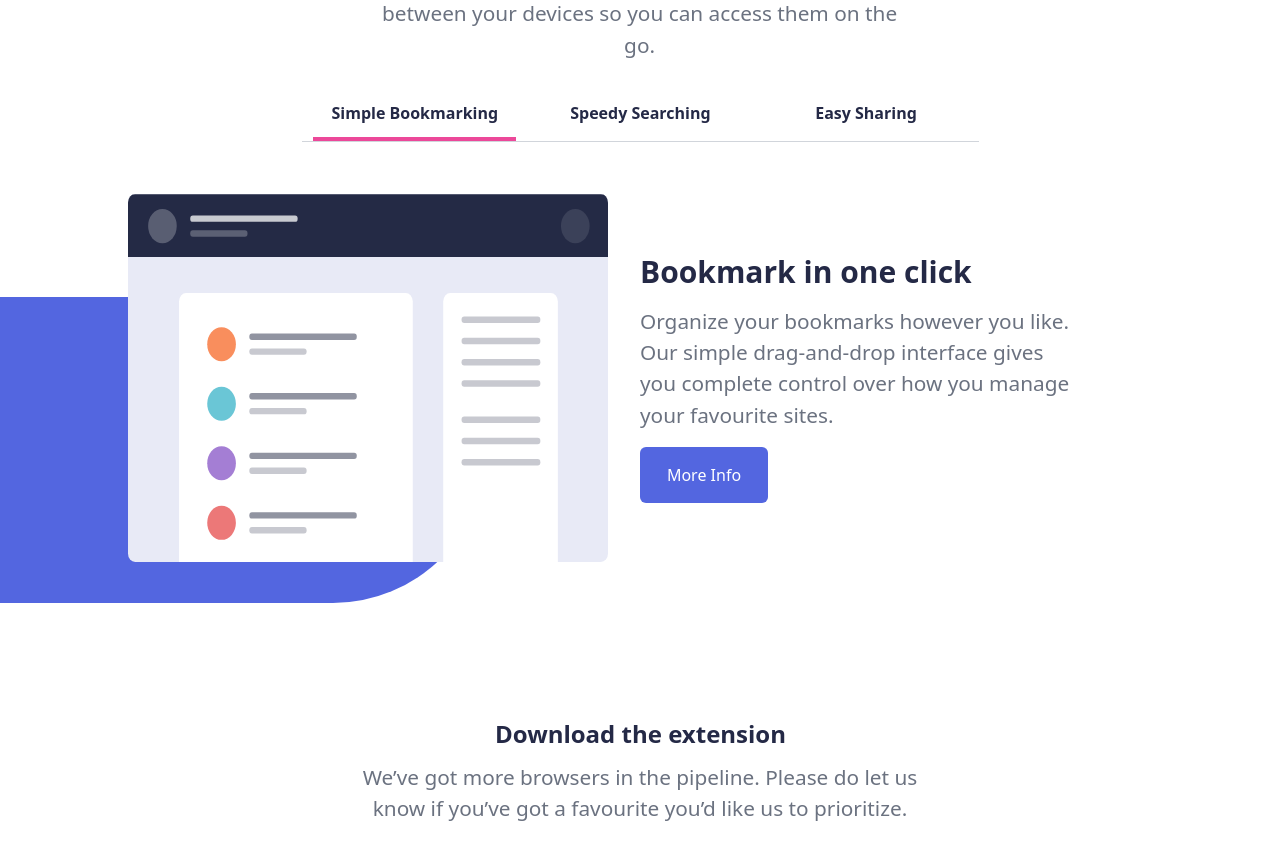
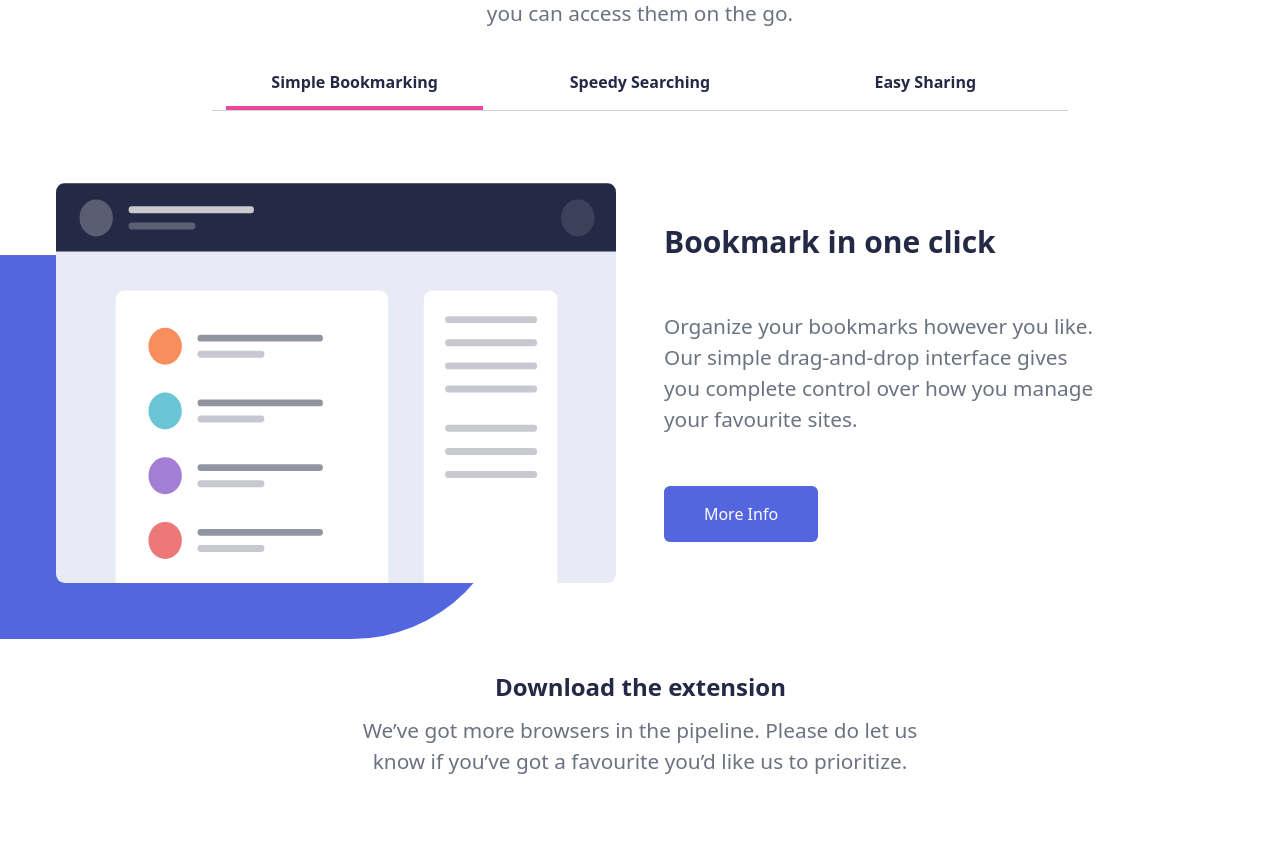
Before and after one commit to AlexisKcc8/landing-page-bookmark, a React (Vite) app: page / in a window 1280 px wide. Shown: the part 1020-1880 px from the top of the page. Built offline with nearby package versions, Linux system fonts and the light colour scheme.

Commit message:
height fix ready in section features

```diff
--- a/src/components/ItemSlide.jsx
+++ b/src/components/ItemSlide.jsx
@@ -9,26 +9,26 @@ export const ItemSlide = (props) => {
     <li
       key={idSlide}
       id={idSlide}
-      className=" absolute top-0 left-0 transition-opacity w-full h-auto bg-white opacity-0 first:opacity-100 target:opacity-100 lg:flex "
+      className=" absolute top-0 left-0 transition-opacity w-full h-full bg-white opacity-0 first:opacity-100 target:opacity-100 lg:flex "
     >
-      <div className="px-7  h-[16rem] relative lg:w-[50%] lg:px-0 lg:h-auto lg:flex  lg:items-center">
-        <figure className="w-[100%] h-[100%] bg-white lg:w-[30rem] lg:h-[23rem]">
+      <div className=" px-4 relative lg:static lg:overflow-hidden lg:w-[50%] lg:px-0  lg:flex lg:justify-end  lg:items-center ">
+        <figure className="w-[100%] h-[100%] bg-white lg:w-[35rem] lg:h-[25rem] ">
           <img
             src={srcImg}
             alt={altImg}
             className=" w-full h-full relative z-10"
           />
         </figure>
-        <div className="w-[100%] h-[95%] absolute bottom-[-18%] left-[-18%] lg:w-[160%] lg:h-[75%] lg:bottom-[-5%] lg:left-[-90%] ">
+        <div className="w-[100%] h-[95%] absolute bottom-[-15%] left-[-18%] lg:w-[160%] lg:h-[75%] lg:bottom-[0%] lg:left-[-120%] ">
           <LayerBook />
         </div>
       </div>
 
-      <div className="lg:mt-0 lg:w-[50%] lg:text-start lg:flex lg:flex-col lg:justify-around py-20">
+      <div className="lg:mt-0 lg:w-[50%] lg:text-start lg:flex lg:flex-col lg:justify-around lg:ml-12 py-20">
         <h2 className=" font-bold text-blue-darker  text-2xl lg:text-3xl ">
           {title}
         </h2>
-        <p className="text-gray-500 px-[1.3rem] my-4 lg:px-0 lg:w-[85%] lg:text-[1.3rem]">
+        <p className="text-gray-500 px-[1.3rem] my-4 lg:px-0 lg:w-[70%]  lg:text-[1.3rem]">
           {description}
         </p>
         <button className="hidden lg:block bg-blue-light text-white p-4 rounded-md w-[25%]">
--- a/src/layouts/Features.jsx
+++ b/src/layouts/Features.jsx
@@ -26,7 +26,7 @@ export const Features = () => {
       id="section-features"
       className="scroll-mt-20 flex flex-col justify-start items-center overflow-hidden text-center lg:relative "
     >
-      <div className=" lg:w-[80%] lg:flex lg:flex-col lg:justify-center lg:items-center">
+      <div className=" lg:w-[100%] relative lg:flex lg:flex-col lg:justify-center lg:items-center">
         <InView {...options}>
           {({ inView, ref }) => (
             <div
@@ -73,22 +73,22 @@ export const Features = () => {
           )}
         </InView>
 
-        <InView {...options}>
-          {({ inView, ref }) => (
-            <div className={`relative w-full h-[30rem] my-[2rem]  `}>
+        <div className="relative w-full h-[32rem] mt-4 overflow-hidden ">
+          <InView {...options}>
+            {({ inView, ref }) => (
               <ul
                 ref={ref}
-                className={`w-full h-full animate__animated ${
-                  inView ? "animate__lightSpeedInLeft" : ""
+                className={` w-full h-full animate__animated ${
+                  inView ? "animate__bounceInLeft" : ""
                 }`}
               >
                 {itemsSlide.map((item) => (
                   <ItemSlide key={item.idSlide} dataFeatures={item} />
                 ))}
               </ul>
-            </div>
-          )}
-        </InView>
+            )}
+          </InView>
+        </div>
       </div>
     </section>
   );
--- a/src/layouts/Hero.jsx
+++ b/src/layouts/Hero.jsx
@@ -19,7 +19,7 @@ export const Hero = () => {
               className="relative lg:static  flex justify-center overflow-hidden px-4 lg:order-2 lg:w-[50%] "
             >
               <img
-                className={`relative z-10 animate__animated ${
+                className={`relative z-10 animate__animated  ${
                   inView ? "animate__lightSpeedInRight" : ""
                 }`}
                 src="/images/illustration-hero.svg"
```
